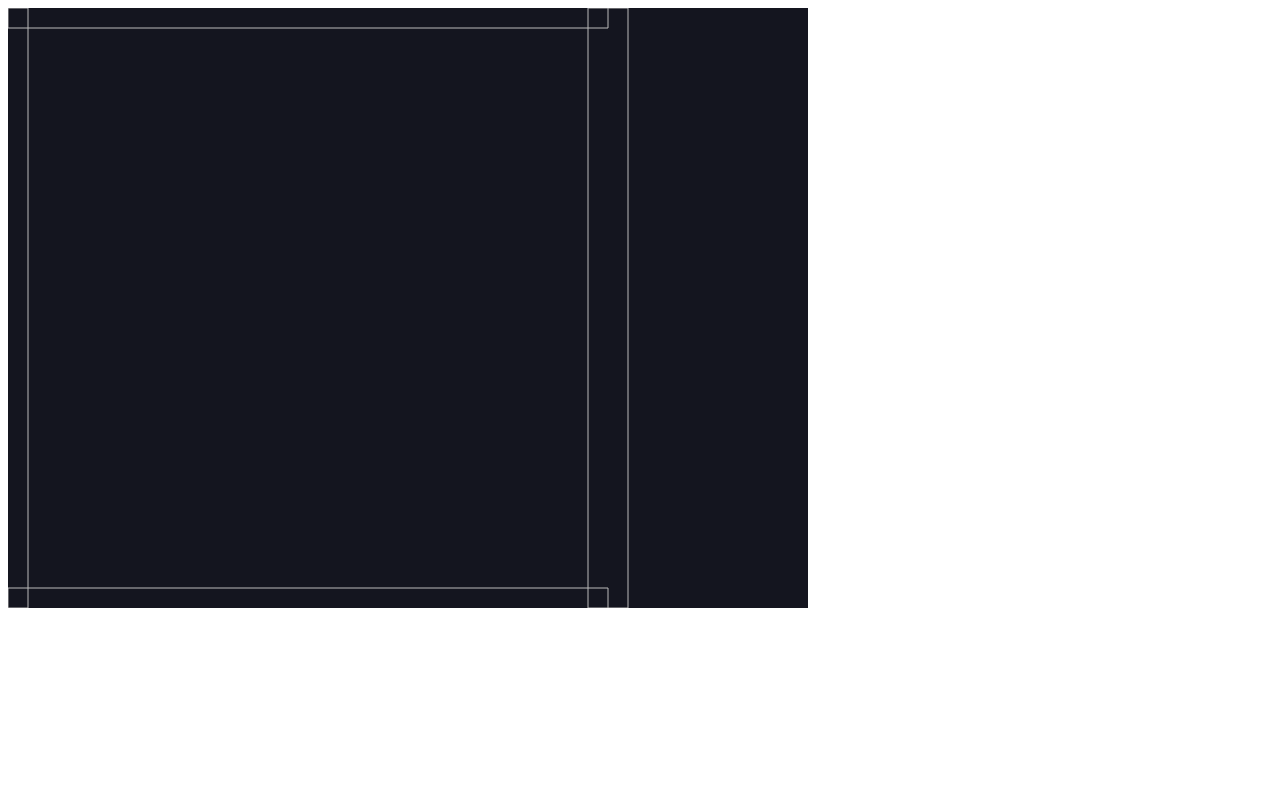
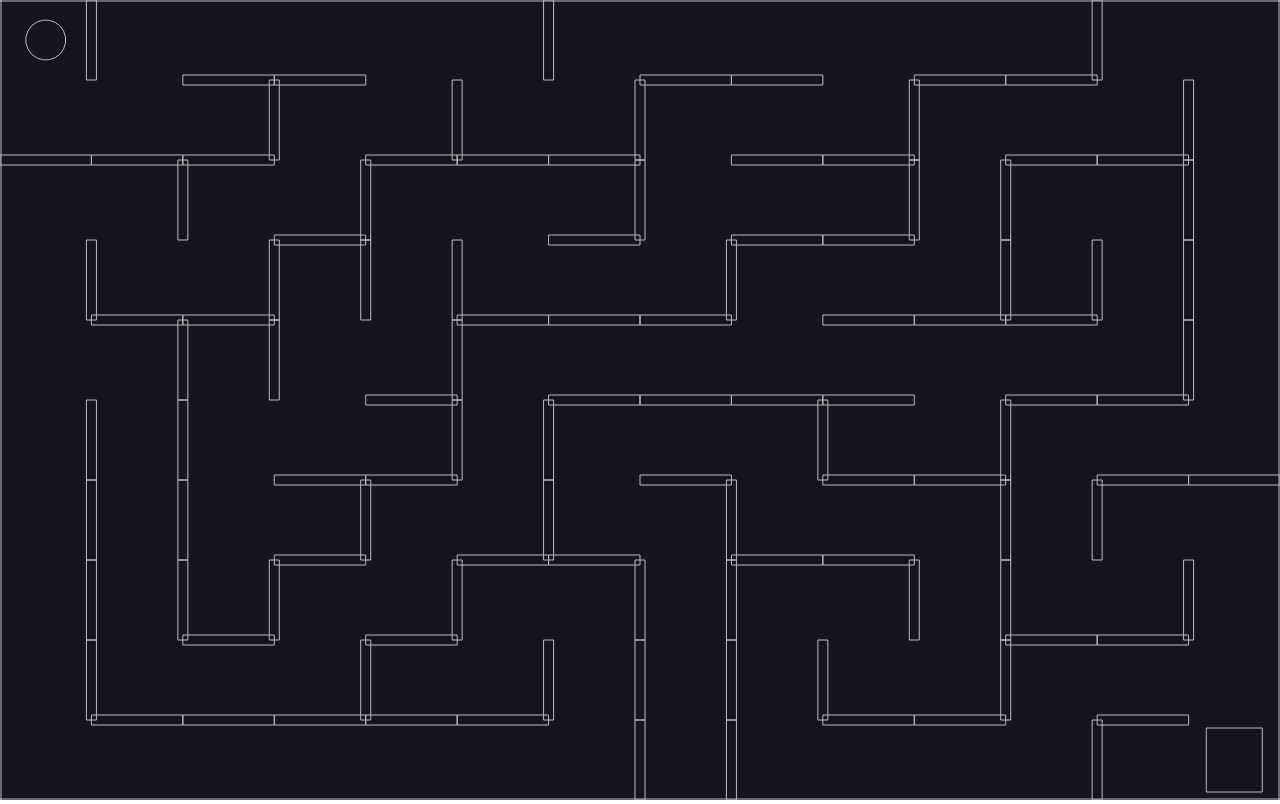
Before and after one commit to TomasScerbak/maze, a plain HTML site: page index.html in a window 1280 px wide. Drawn offline with nearby package versions, Linux system fonts and the light colour scheme.

Commit message:
refactoring code to fit any screen size

```diff
--- a/index.html
+++ b/index.html
@@ -4,6 +4,7 @@
     <meta charset="UTF-8" />
     <meta http-equiv="X-UA-Compatible" content="IE=edge" />
     <meta name="viewport" content="width=device-width, initial-scale=1.0" />
+    <link rel="stylesheet" href="styles.css" />
     <title>Document</title>
     <script
       src="https://cdnjs.cloudflare.com/ajax/libs/matter-js/0.18.0/matter.js"
--- a/index.js
+++ b/index.js
@@ -1,14 +1,21 @@
-const { Engine, Render, Runner, World, Bodies,} = Matter;
+const { Engine, Render, Runner, World, Bodies, Body, Events} = Matter;
 
-const width = 600;
-const height = 600;
+
+const cellsHorizontal = 14;
+const cellsVertical = 10;
+const width = window.innerWidth;
+const height = window.innerHeight;
+
+const unitLengthX = width / cellsHorizontal;
+const unitLengthY = height / cellsVertical;
 
 const engine = Engine.create();
+engine.world.gravity.y = 0;
 const {world} = engine;
-const render = Render.create(
-    {element: document.body,
-     engine: engine,
-     option: {
+const render = Render.create({
+    element: document.body,
+    engine: engine,
+    options: {
         width,
         height
      }
@@ -18,19 +25,184 @@ Runner.run(Runner.create(), engine);
 
 // Walls
 const walls = [
-    Bodies.rectangle(width / 2, 0, width, 40, {isStatic: true}),
-    Bodies.rectangle(width / 2, height, width, 40, {isStatic: true}),
-    Bodies.rectangle(0, height / 2, 40, height, {isStatic: true}),
-    Bodies.rectangle(width, height / 2, 40, height, {isStatic: true})
+    Bodies.rectangle(width / 2, 0, width, 2, {isStatic: true}),
+    Bodies.rectangle(width / 2, height, width, 2, {isStatic: true}),
+    Bodies.rectangle(0, height / 2, 2, height, {isStatic: true}),
+    Bodies.rectangle(width, height / 2, 2, height, {isStatic: true})
 ];
 World.add(world, walls);
 
 // Maze generation
 
-const grid = Array(3).fill(null).map(() =>
-    Array(3).fill(false));
+const shuffle = (arr) => {
+    let counter = arr.length;
 
-const verticals = Array(3).fill(null).map(() => Array(2).fill(false))
-const horizontals = Array(2).fill(null).map(() => Array(3).fill(false))
+    while (counter > 0) {
+        const index = Math.floor(Math.random() * counter);
 
-console.log(horizontals);
+        counter --;
+
+        const temp = arr[counter];
+        arr[counter] = arr[index];
+        arr[index] = temp;
+    }
+    return arr;
+};
+
+const grid = Array(cellsVertical).fill(null).map(() =>
+    Array(cellsHorizontal).fill(false));
+
+const verticals = Array(cellsVertical).fill(null).map(() => Array(cellsHorizontal - 1).fill(false));
+const horizontals = Array(cellsVertical - 1).fill(null).map(() => Array(cellsHorizontal).fill(false));
+
+const startRow = Math.floor(Math.random() * cellsVertical);
+const startColumn = Math.floor(Math.random() * cellsHorizontal);
+
+const stepThroughCell = (row, column) => {
+    // If i have visited the cell at [row, column], then return
+        if (grid[row][column]) {
+            return;
+        }
+    // Mark this cell as being visited
+        grid[row][column] = true;
+    // Assemble randomly-ordered list of neighbors
+        const neighbors = shuffle([
+            [row - 1, column, 'up'],
+            [row, column + 1, 'right'],
+            [row + 1, column, 'down'],
+            [row, column - 1, 'left']
+        ]);
+    // For each neighbor
+        for (let neighbor of neighbors) {
+            const [nextRow, nextColumn, direction] = neighbor;
+    // Set if that neighbor is out of bounds
+            if (nextRow < 0 || nextRow >= cellsVertical || nextColumn < 0 || nextColumn >= cellsHorizontal) {
+                continue;
+            }
+
+    // If we have visited that neighbor, continue to next neighbor
+           if (grid[nextRow][nextColumn]) {
+               continue;
+           }
+    // Remove a wall from either horizontals or verticals
+           if (direction === 'left') {
+               verticals[row][column - 1] = true;
+           } else if ( direction === 'right') {
+               verticals[row][column] = true;
+           } else if (direction === 'up') {
+               horizontals[row - 1][column] = true;
+           } else if (direction === 'down') {
+               horizontals[row][column] = true;
+           }
+
+           stepThroughCell(nextRow, nextColumn);
+        }
+    // Visit that next cell
+};
+
+stepThroughCell(startRow, startColumn);
+
+horizontals.forEach((row, rowIndex) => {
+    row.forEach((open, columnIndex) => {
+        if (open) {
+            return;
+        }
+
+        const wall = Bodies.rectangle(
+            columnIndex * unitLengthX + unitLengthX / 2,
+            rowIndex * unitLengthY + unitLengthY,
+            unitLengthX,
+            10,
+            {
+                label: 'wall',
+                isStatic: true
+            }
+        );
+        World.add(world, wall);
+    });
+});
+
+verticals.forEach((row, rowIndex) => {
+    row.forEach((open, columnIndex) => {
+        if(open){
+            return;
+        }
+
+        const wall = Bodies.rectangle(
+            columnIndex * unitLengthX + unitLengthX,
+            rowIndex * unitLengthY + unitLengthY / 2,
+            10,
+            unitLengthY,
+            {
+                label: 'wall',
+                isStatic: true
+            }
+        );
+        World.add(world, wall);
+    });
+});
+
+// Goal
+
+const goal = Bodies.rectangle(
+    width - unitLengthX / 2,
+    height - unitLengthY / 2,
+    unitLengthY * .7,
+    unitLengthX * .7,
+    {
+        label: 'goal',
+        isStatic: true
+    }
+);
+World.add(world, goal);
+
+// Ball
+
+const ballRadius = Math.min(unitLengthX, unitLengthY) / 4;
+const ball = Bodies.circle(
+    unitLengthX / 2,
+    unitLengthY / 2,
+    ballRadius,
+    {
+        label: 'ball'
+    }
+);
+World.add(world, ball);
+
+document.addEventListener('keydown', event => {
+    const {x, y} = ball.velocity;
+
+    if (event.code === 'KeyW') {
+        Body.setVelocity(ball, {x, y: y -5});
+    }
+
+    if (event.code === 'KeyD') {
+        Body.setVelocity(ball, {x: x + 5, y});
+    }
+
+    if (event.code === 'KeyS') {
+        Body.setVelocity(ball, {x, y: y + 5});
+    }
+
+    if (event.code === 'KeyA') {
+        Body.setVelocity(ball, {x: x - 5, y});
+    }
+});
+
+// Wind Condition
+
+Events.on(engine, 'collisionStart', event => {
+    event.pairs.forEach((collision) => {
+        const labels = ['ball', 'goal'];
+
+        if (labels.includes(collision.bodyA.label) && labels.includes(collision.bodyB.label))
+        {
+            world.gravity.y = 1;
+            world.bodies.forEach(body => {
+                if (body.label === 'wall') {
+                    Body.setStatic(body, false);
+                }
+            });
+        }
+    });
+});
--- /dev/null
+++ b/styles.css
@@ -0,0 +1,5 @@
+body {
+  margin: 0;
+  height: 100vh;
+  width: 100vw;
+}
```
